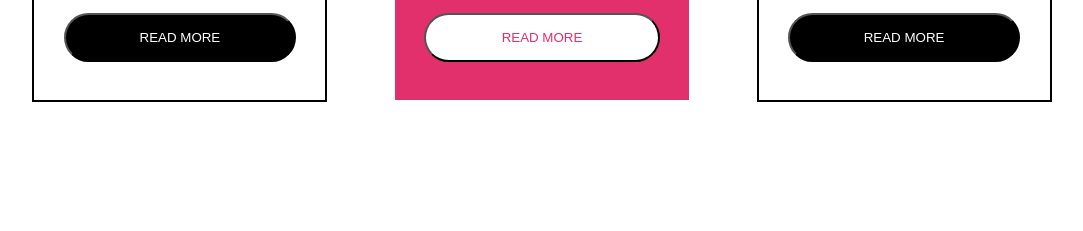
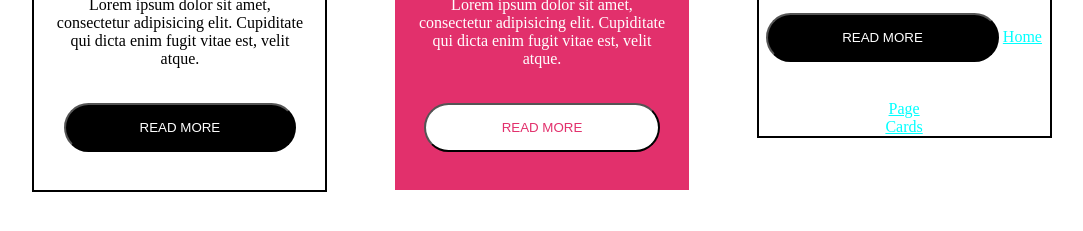
Before and after one commit to hussaintmg/CSS-Assignments, a plain HTML site: page Cards/index.html in a window 1280 px wide. Shown: the part 445-676 px from the top of the page, without its empty margins (98-1181 px from the left). Drawn offline with Linux system fonts and the light colour scheme.

Commit message:
Update index.html

```diff
--- a/Cards/index.html
+++ b/Cards/index.html
@@ -58,6 +58,9 @@
         border-radius: 50px;
         margin: 0 0 1cm 0;
       }
+      a{
+        color: aqua;
+      }
     </style>
   </head>
   <body>
@@ -79,6 +82,8 @@
         <h1>Youtube</h1>
         <p>Lorem ipsum dolor sit amet, consectetur adipisicing elit. Cupiditate qui dicta enim fugit vitae est, velit atque.</p>
         <button>Read More</button>
+        <a href="../index.html">Home Page</a><br/>
+    <a href="../CSS contact Form/index.html">Cards</a><br/>
       </div>
     </div>
   </body>
```
